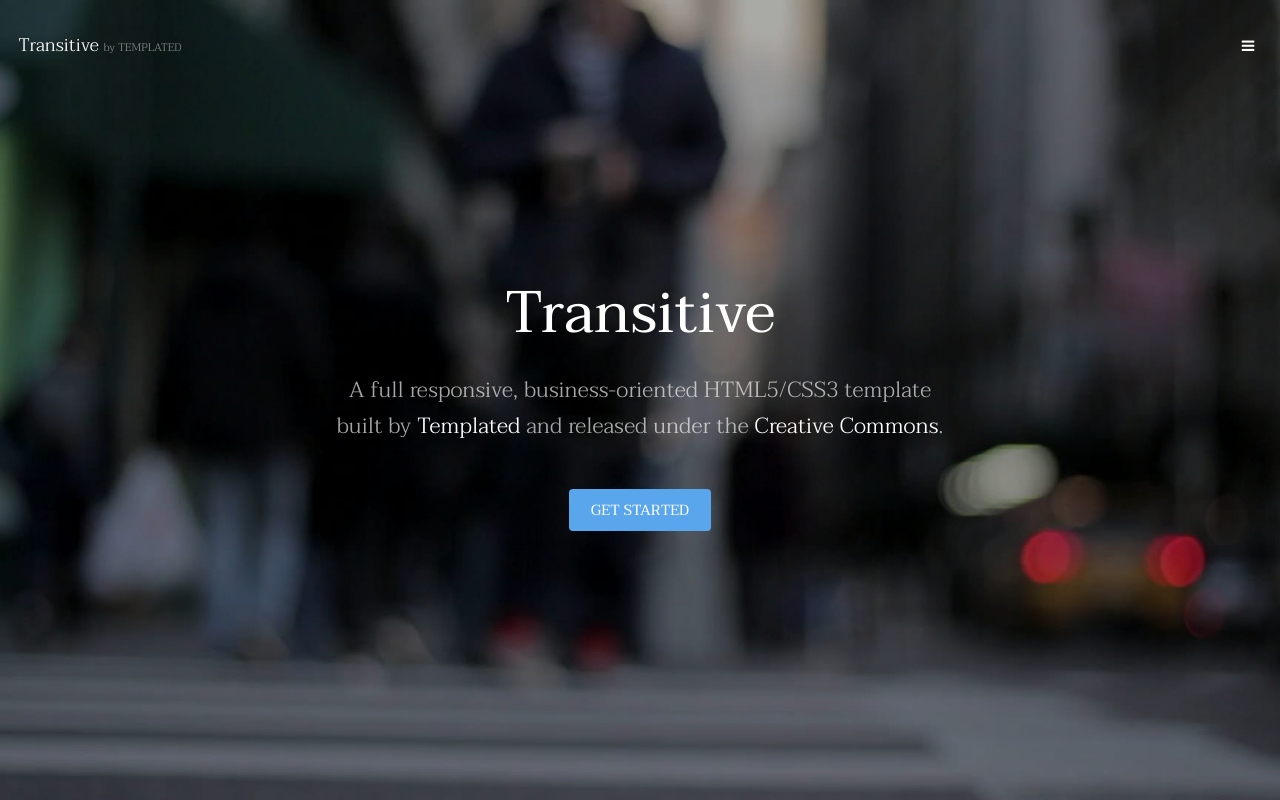
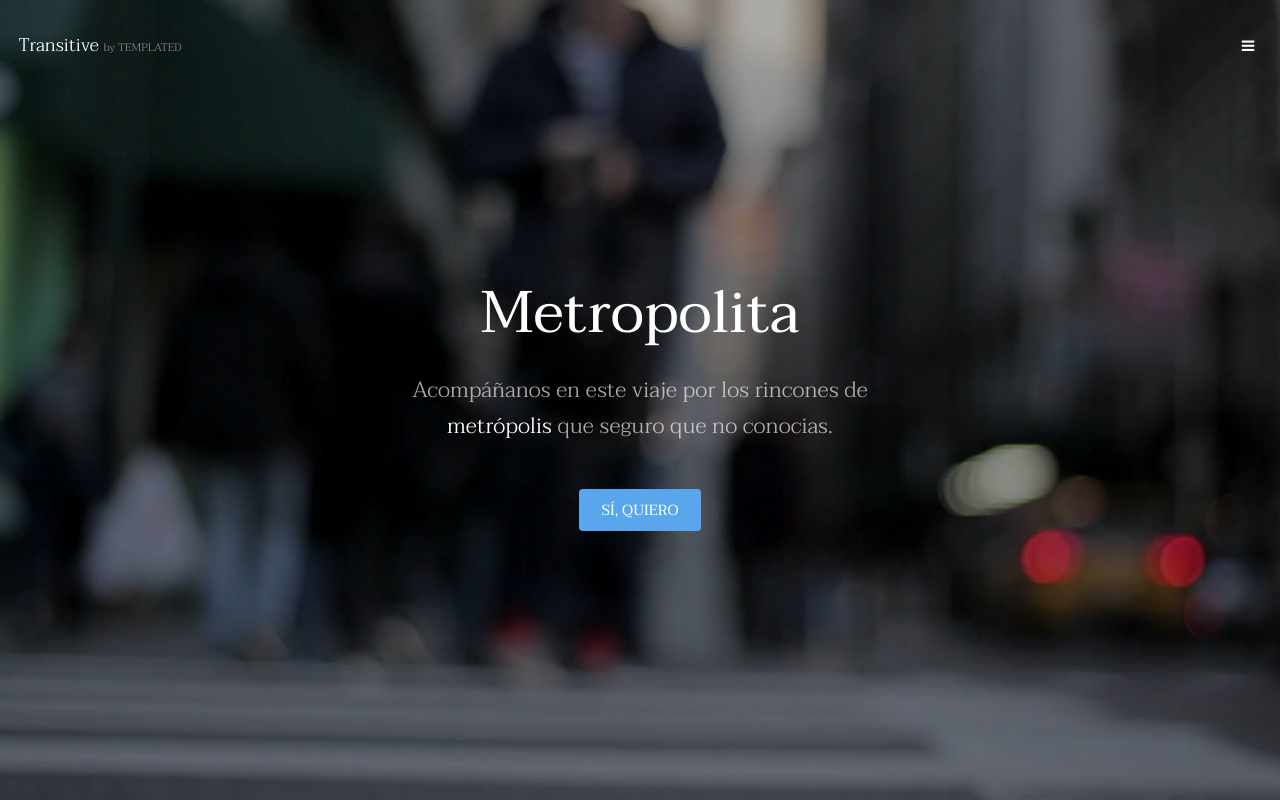
Before and after one commit to meryrc/04_REP_METROPOLITA, a plain HTML site: page index.html in a window 1280 px wide. Shown: the top 800 px of the page. Drawn offline with Linux system fonts and the light colour scheme.

Commit message:
Update index.html

```diff
--- a/index.html
+++ b/index.html
@@ -35,12 +35,13 @@
 			formats to work correctly.
 		-->
 			<section id="banner" data-video="images/banner">
-				<div class="inner">
-					<h1>Transitive</h1>
-					<p>A full responsive, business-oriented HTML5/CSS3 template<br />
-					built by <a href="https://templated.co/">Templated</a> and released under the <a href="https://templated.co/license">Creative Commons</a>.</p>
-					<a href="#one" class="button special scrolly">Get Started</a>
-				</div>
+			<div class="inner">
+					<h1>Metropolita</h1>
+					<p>Acompáñanos en este viaje por los rincones de<br />
+					<a href="https://templated.co/">metrópolis</a> que seguro que no conocias.</p>
+					<a href="#one" class="button special scrolly">SÍ, QUIERO</a>
+			</div>
+
 			</section>
 
 		<!-- One -->
```
